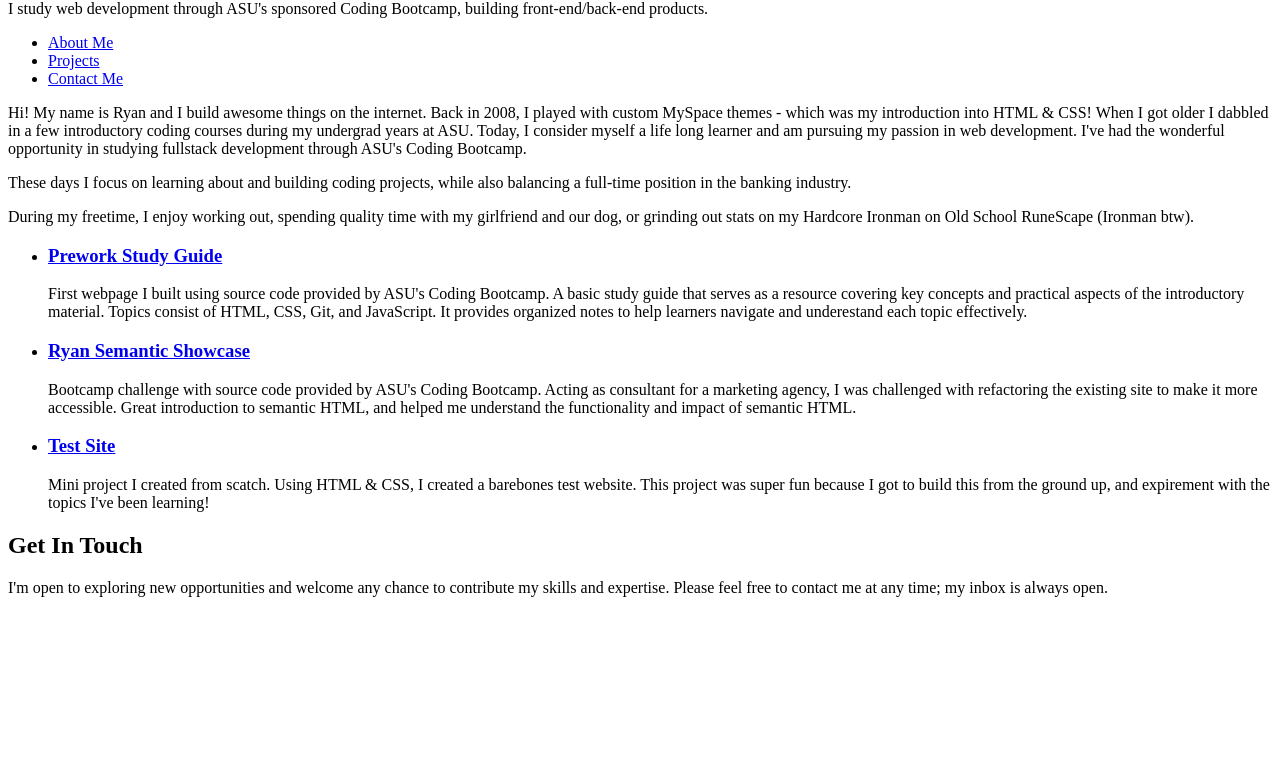
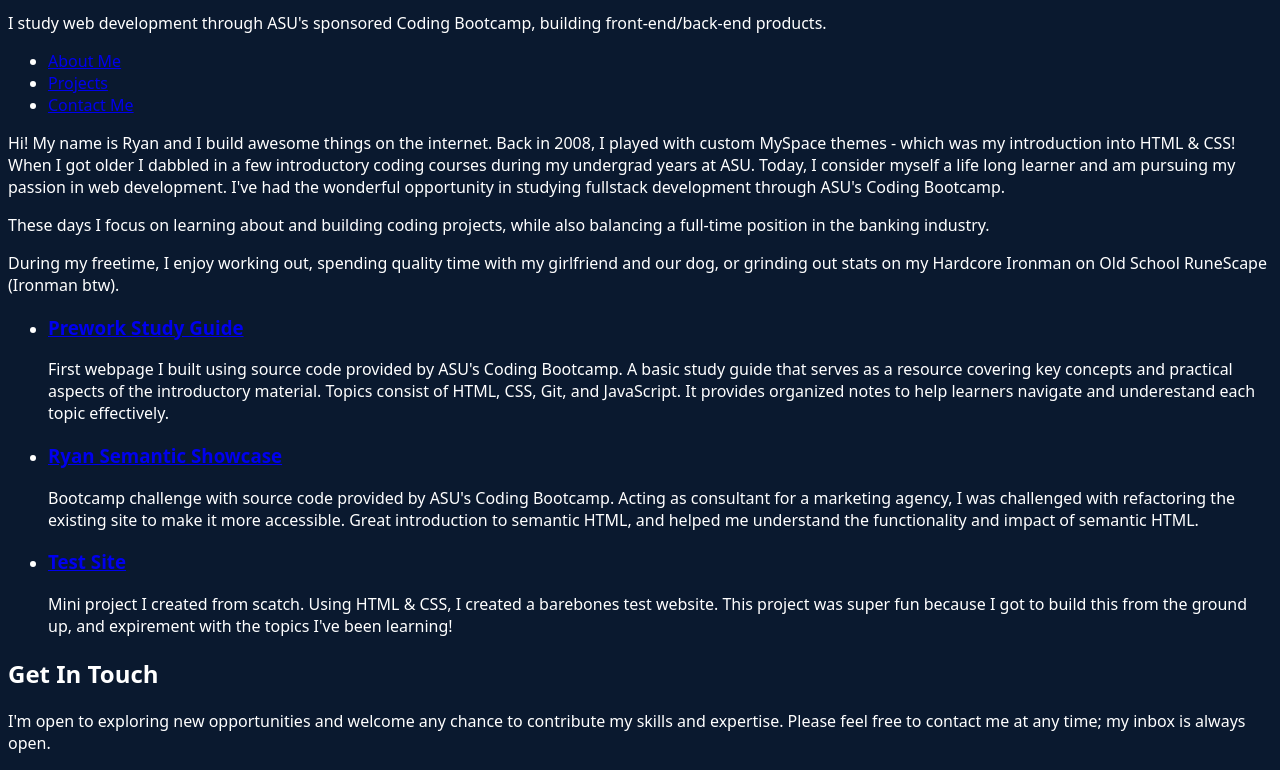
Before and after one commit to ryans-hub/ProjectPan, a plain HTML site: page index.html in a window 1280 px wide. Shown: the part 127-897 px from the top of the page. Before the commit the page ends 800 px from the top, so only its background shows below. Drawn offline with Linux system fonts and the light colour scheme.

Commit message:
added some styling

```diff
--- a/index.html
+++ b/index.html
@@ -5,6 +5,8 @@
     <meta charset="UTF-8">
     <meta name="viewport" content="width=device-width, initial-scale=1.0">
     <title>PROJECT:PAN</title>
+    <link rel="stylesheet" href="./style.css">
+
 </head>
 
 <body>
--- a/style.css
+++ b/style.css
@@ -0,0 +1,10 @@
+body {
+    background-color: #0a192f;
+
+}
+
+html {
+
+    font-family:ui-sans-serif,system-ui,-apple-system,BlinkMacSystemFont,"Segoe UI",Roboto,"Helvetica Neue",Arial,"Noto Sans",sans-serif,"Apple Color Emoji","Segoe UI Emoji","Segoe UI Symbol","Noto Color Emoji";
+    color: white;
+}
```
